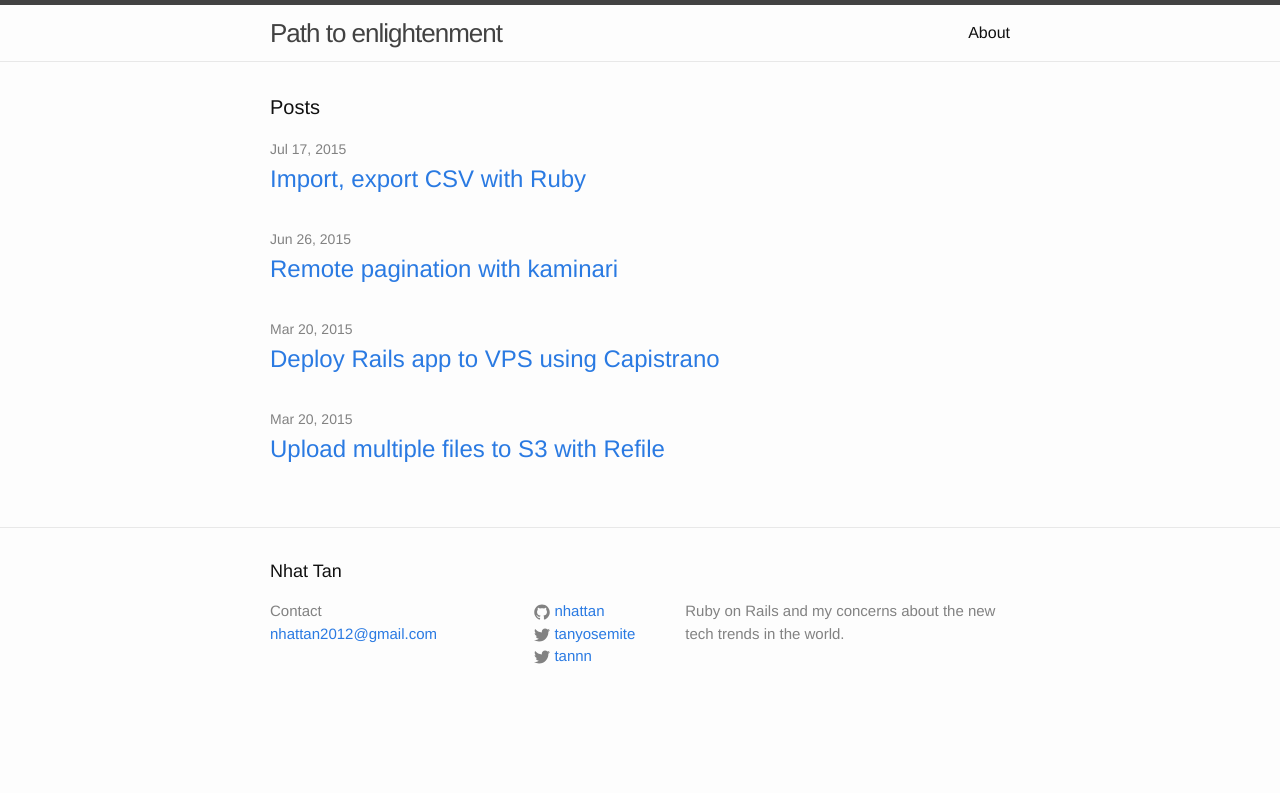
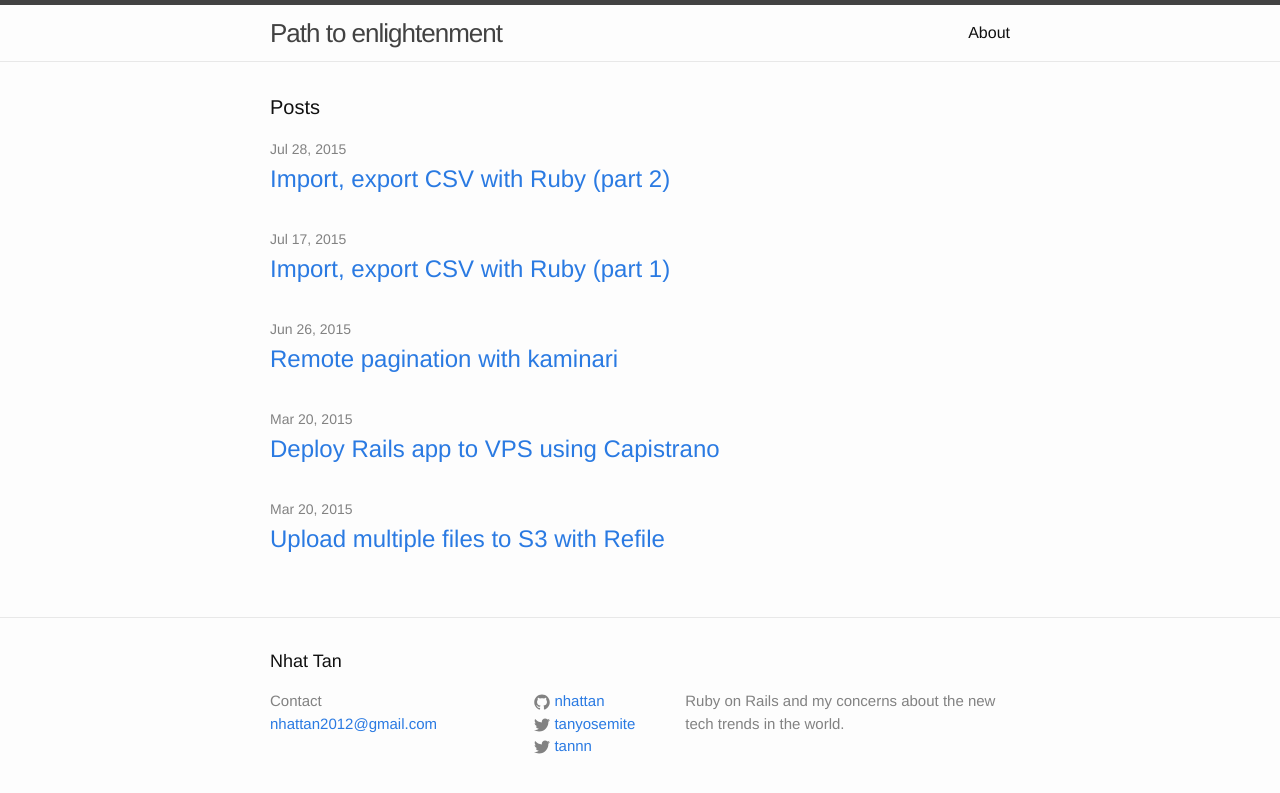
Before and after one commit to nhattan/nhattan.github.io, a Jekyll site: the page built from index.html, in a window 1280 px wide. Shown: the top 793 px of the page. Built offline with Jekyll 4.4.1, drawn with Linux system fonts in a browser that asks for light colours; part of the change alters nothing that is shown.

Commit message:
import csv

````diff
--- a/_posts/2015-07-17-import-export-csv-with-ruby.markdown
+++ b/_posts/2015-07-17-import-export-csv-with-ruby-part-1.markdown
@@ -1,6 +1,6 @@
 ---
 layout: post
-title:  "Import, export CSV with Ruby"
+title:  "Import, export CSV with Ruby (part 1)"
 date:   2015-07-17 23:22:00
 categories: rails csv
 ---
@@ -11,10 +11,10 @@ It's very simple and I'll show you how to make it just with Ruby CSV library.
 
 # Say hi to Export
 
-## route.rb
+## Route
 
 {% highlight ruby %}
-  resources :csv_imports, only: [:create]
+  resources :csv_exports, only: [:create]
 {% endhighlight %}
 
 ## Controller
@@ -58,20 +58,36 @@ end
 ## View
 
 {% highlight ruby %}
+# trigger button
+<%= link_to "Export", "#", class: %w(btn search-form-toggle), data: {target: "export-form"} %>
+{% endhighlight %}
+
+{% highlight javascript %}
+// js for search-form-toggle
+$(function() {
+  return $(".search-form-toggle").click(function(e) {
+    var target;
+    e.preventDefault();
+    target = $(this).attr("data-target");
+    return $("#" + target).slideToggle("fast");
+  });
+});
+{% endhighlight %}
+
+{% highlight ruby %}
 # _export_form.html.erb
-<%= form_tag csv_exports_path, method: :post, multipart: true, class: "search-form" do %>
+<%= form_tag csv_exports_path, method: :post, multipart: true, id: "export-form", class: "search-form" do %>
   <%= hidden_field_tag :model, model %>
   <% @search = model.search params[:q] %>
   <%= hidden_field_tag :object_ids, @search.result.ids %>
 
   <div class="text-center">
-    <%= submit_tag I18n.t("views.buttons.export"), class: "btn btn-primary" %>
+    <%= submit_tag "Submit", class: "btn btn-primary" %>
   </div>
 <% end %>
-
 {% endhighlight %}
 
-Here, I'm using ransack as object searching so you can see:
+Here, I'm using [ransack](https://github.com/activerecord-hackery/ransack) as object searching so you can see:
 
 {% highlight ruby %}
 <% @search = model.search params[:q] %>
@@ -89,4 +105,6 @@ Because when you import, it means that you create new record and you don't need
 
 # Say hi to Import
 
-It's easy, right? See you next week with Importing part.
+It's easy, right? See part 2 here:
+
+[Import, export CSV with Ruby (part 2)](/rails/csv/2015/07/29/import-export-csv-with-ruby-part-2.html)
--- /dev/null
+++ b/_posts/2015-07-28-import-export-csv-with-ruby-part-2.markdown
@@ -0,0 +1,91 @@
+---
+layout: post
+title:  "Import, export CSV with Ruby (part 2)"
+date:   2015-07-28 23:00:00
+categories: rails csv
+---
+
+I'm glad to see you again.
+
+The importing part is a little longer than the [exporting part](/rails/csv/2015/07/18/import-export-csv-with-ruby-part-1.html) but I guarantee it's still very simple!
+
+# Say hi to Import
+
+## Route
+
+{% highlight ruby %}
+  resources :csv_imports, only: [:create]
+{% endhighlight %}
+
+## Controller
+
+{% highlight ruby %}
+class CsvImportsController < ApplicationController
+  before_action :check_params, only: :create
+
+  def create
+    begin
+      ActiveRecord::Base.transaction do
+        import_csv @model, @file
+      end
+      redirect_to :back, notice: "Import successfully"
+    rescue
+      redirect_to :back, alert: "Import failed"
+    end
+  end
+
+  private
+  def check_params
+    @model = params[:model].safe_constantize
+    @file = params[:file]
+    unless @model && @file.present?
+      redirect_to :back, alert: "Import failed"
+    end
+  end
+
+  def import_csv model, file
+    exceptions = %w( created_at updated_at )
+    CSV.foreach(file.path, headers: true) do |row|
+      row_hash = row.to_hash.except(*exceptions)
+      if record = model.find_by(id: row_hash["id"])
+        record.update_attributes! row_hash
+      else
+        model.create! row_hash
+      end
+    end
+  end
+end
+{% endhighlight %}
+
+## View
+
+{% highlight ruby %}
+# trigger button
+<%= link_to "Import", "#", class: %w(btn search-form-toggle), data: {target: "import-form"} %>
+{% endhighlight %}
+
+{% highlight ruby %}
+# _import_form.html.erb
+<%= form_tag csv_imports_path, method: :post, multipart: true, id: "import-form", class: "search-form form-inline" do %>
+  <div>
+    <%= label_tag :file, "CSV: " %>
+    <%= file_field_tag :file %>
+    <%= hidden_field_tag :model, model %>
+    <%= submit_tag "Submit", class: "btn btn-primary" %>
+  </div>
+<% end %>
+{% endhighlight %}
+
+
+Here, ```headers: true``` means it treats first row as the CSV's header. When the CSV file has header you can easily access the content by the header, eg: ```row_hash["id"]```, where id is the first column of the CSV file.
+
+The CSV file contain the id column so the ```import_csv``` will update the record if it do exist. Otherwise, it will create a brand new record.
+
+In the ```import_csv``` method I use the bang method like ```update_attributes!``` and ```create!``` so it will raise the error if there's any problem with the updating and creating record.
+
+Then I puts the ```import_csv``` into a transaction so tt'll create/update all records or do nothing (rollback) if any error is raised inside the transaction, and we rescue the error by redirecting back with a flash message.
+
+If you'd like to know the exact error which make the transaction rolled back, you can ```rescue => e```, then ```puts e``` to get the detail error or use any debug tool such as [byebug](https://github.com/deivid-rodriguez/byebug), [pry-rails](https://github.com/rweng/pry-rails).
+
+
+Hope it's useful!
````
Also changed, not shown: 5 other files.
